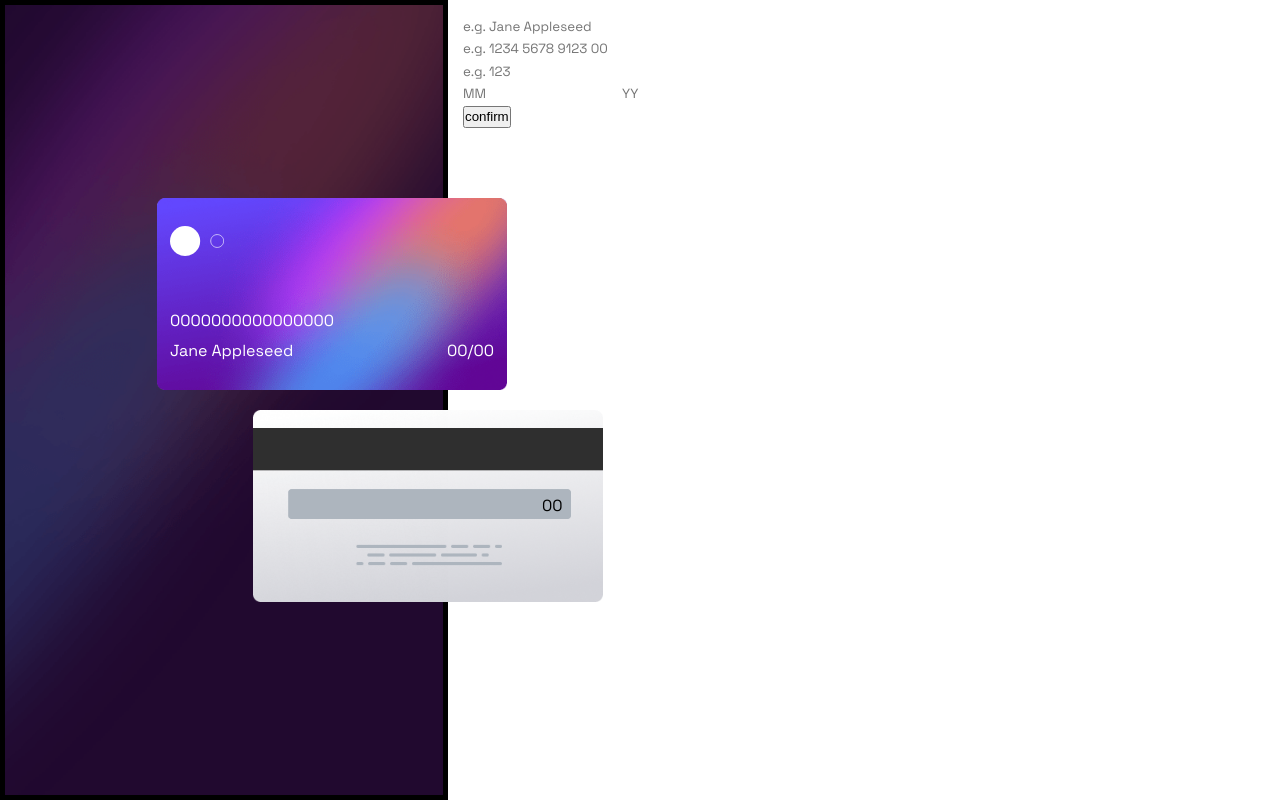
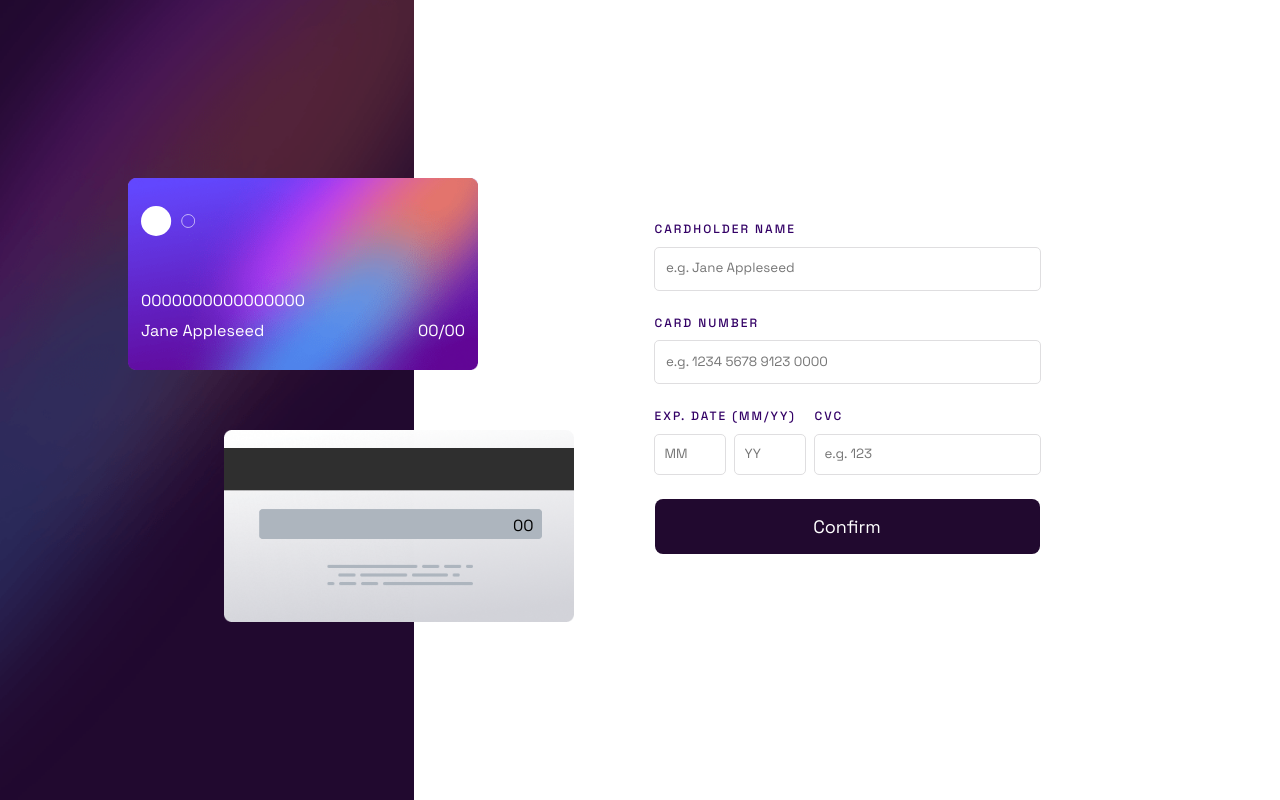
Before and after one commit to JorgeAMendoza/interactive-card-form, a React (Vite) app: page / in a window 1280 px wide. Built offline with nearby package versions, Linux system fonts and the light colour scheme.

Commit message:
card form styled, responds to screen sizing and error indicators appear correctly as well

```diff
--- a/src/App.tsx
+++ b/src/App.tsx
@@ -4,7 +4,7 @@ import CardDisplay from './components/CardDisplay/CardDisplay';
 import LoadingSpinner from './components/LoadingSpinner/LoadingSpinner';
 import SubmitConfirmation from './components/SubmitConfirmation/SubmitConfirmation';
 import AppStyled from './styles/App.Styled';
-import { Wrapper as CardFormWrapper } from './components/CardForm/CardForm.styled';
+import { CardFormWrapper } from './components/CardForm/CardForm.styled';
 import { Wrapper as CardDisplayWrapper } from './components/CardDisplay/CardDisplay.styled';
 
 type FormState = 'form' | 'loading' | 'thanks';
--- a/src/components/CardDisplay/CardDisplay.styled.ts
+++ b/src/components/CardDisplay/CardDisplay.styled.ts
@@ -18,7 +18,7 @@ export const Wrapper = styled.section`
   display: flex;
   flex-direction: column;
   background: url(${mobileBackgroundColor}) no-repeat center center/cover;
-  height: 25vh;
+  height: 22rem;
   padding: var(--padding-sm);
 
   @media screen and ${device.tablet} {
--- a/src/components/CardForm/CardForm.styled.ts
+++ b/src/components/CardForm/CardForm.styled.ts
@@ -1,9 +1,40 @@
 import styled from 'styled-components';
+import device from '../../utils/device-breakpoints';
 
-const CardFormStyled = styled.div``;
+const CardFormStyled = styled.div`
+  margin-block-start: var(--block-flow-md);
+  width: 100%;
 
-export const Wrapper = styled.section`
+  @media screen and (${device.tablet}) {
+    margin-block-start: 0;
+    width: 38.5rem;
+  }
+
+  form > * {
+    margin-block-end: min(2.5rem, 4.5vh);
+  }
+`;
+
+export const CardFormWrapper = styled.section`
   padding: var(--padding-sm);
+  width: 100%;
+  display: flex;
+  justify-content: center;
+  align-items: center;
+`;
+
+export const DateCVCWrapper = styled.div`
+  display: flex;
+  align-items: flex-start;
+  gap: 1rem;
+
+  > div:nth-of-type(1) {
+    width: 40%;
+  }
+
+  > div:nth-of-type(2) {
+    width: 60%;
+  }
 `;
 
 export default CardFormStyled;
--- a/src/components/CardForm/CardForm.tsx
+++ b/src/components/CardForm/CardForm.tsx
@@ -4,6 +4,8 @@ import DateField from './DateField/DateField';
 import TextField from './TextField/TextField';
 import { yupValidation } from '../../utils/form-validation';
 import CardFormStyled from './CardForm.styled';
+import { PrimaryButton } from '../../styles/Button.styled';
+import { DateCVCWrapper } from './CardForm.styled';
 
 const initialValues: CardFormProps = {
   cardHolderName: '',
@@ -32,26 +34,27 @@ const CardForm = ({ changeToLoading }: CardFormComponentProps) => {
       >
         <Form>
           <TextField
-            type="text"
-            name="cardHolderName"
-            id="cardHolderName"
-            placeholder="e.g. Jane Appleseed"
+            labelText="cardholder name"
+            inputProps={{
+              type: 'text',
+              name: 'cardHolderName',
+              id: 'cardHolderName',
+              placeholder: 'e.g. Jane Appleseed',
+            }}
           />
           <TextField
-            type="number"
-            name="cardNumber"
-            id="cardNumber"
-            placeholder="e.g. 1234 5678 9123 0000"
+            labelText="card number"
+            inputProps={{
+              type: 'text',
+              name: 'cardNumber',
+              id: 'cardNumber',
+              placeholder: 'e.g. 1234 5678 9123 0000',
+            }}
           />
 
-          <TextField
-            type="number"
-            name="cardCVC"
-            id="cardCVC"
-            placeholder="e.g. 123"
-          />
-
+          <DateCVCWrapper>
             <DateField
+              labelText="exp. date (mm/yy)"
               monthProps={{
                 name: 'cardMonthExp',
                 id: 'cardMonthExp',
@@ -65,7 +68,19 @@ const CardForm = ({ changeToLoading }: CardFormComponentProps) => {
                 id: 'cardYearExp',
               }}
             />
-          <button type="submit">confirm</button>
+
+            <TextField
+              labelText="CVC"
+              inputProps={{
+                type: 'text',
+                name: 'cardCVC',
+                placeholder: 'e.g. 123',
+                id: 'cardCVC',
+              }}
+            />
+          </DateCVCWrapper>
+
+          <PrimaryButton type="submit">confirm</PrimaryButton>
         </Form>
       </Formik>
     </CardFormStyled>
--- /dev/null
+++ b/src/components/CardForm/DateField/DateField.styled.ts
@@ -0,0 +1,71 @@
+import styled from 'styled-components';
+
+interface DateFieldStyledProps {
+  monthInvalid: boolean;
+  yearInvalid: boolean;
+}
+
+const DateFieldStyled = styled.div<DateFieldStyledProps>`
+  p {
+    font-weight: 500;
+  }
+  p:first-child {
+    font-size: var(--small-text);
+    color: var(--primary-color);
+    text-transform: uppercase;
+    letter-spacing: 2px;
+  }
+
+  p:last-child {
+    font-size: 1.2rem;
+    text-transform: none;
+    margin-block-start: 1rem;
+    color: #ff5050;
+  }
+
+  > div {
+    display: flex;
+    margin-block-start: 0.5rem;
+    align-items: flex-start;
+    gap: 1rem;
+  }
+
+  > label {
+    font-size: var(--small-text);
+    color: var(--primary-color);
+    text-transform: uppercase;
+    letter-spacing: 2px;
+  }
+
+  label > input {
+    display: block;
+    width: 100%;
+    padding: var(--padding-sm);
+    color: inherit;
+    border-radius: 4px;
+    font-weight: inherit;
+    margin-block-start: 0.5rem;
+
+    &:focus {
+      outline: 1px solid var(--primary-color);
+    }
+  }
+
+  > div label {
+    &:nth-of-type(1) {
+      input {
+        outline: 1px solid
+          ${({ monthInvalid }) => (monthInvalid ? 'red' : '#dfdee0')};
+      }
+    }
+
+    &:nth-of-type(2) {
+      input {
+        outline: 1px solid
+          ${({ yearInvalid }) => (yearInvalid ? 'red' : '#dfdee0')};
+      }
+    }
+  }
+`;
+
+export default DateFieldStyled;
--- a/src/components/CardForm/DateField/DateField.tsx
+++ b/src/components/CardForm/DateField/DateField.tsx
@@ -1,8 +1,11 @@
+import { useEffect, useState } from 'react';
 import { useField } from 'formik';
 import { useCardDisplayContext } from '../../../context/CardDisplayContext';
 import { CardFormPropsKeys } from '../../../types/forms';
+import DateFieldStyled from './DateField.styled';
 
 interface DateFieldProps {
+  labelText: string;
   monthProps: {
     name: 'cardMonthExp';
     type: string;
@@ -17,10 +20,20 @@ interface DateFieldProps {
   };
 }
 
-const DateField = (props: DateFieldProps) => {
-  const [monthField, monthMeta] = useField(props.monthProps.name);
-  const [yearField, yearMeta] = useField(props.yearProps.name);
+const DateField = ({ labelText, monthProps, yearProps }: DateFieldProps) => {
+  const [monthInvalid, setMonthInvalid] = useState(false);
+  const [yearInvalid, setYearInvalid] = useState(false);
+  const [monthField, monthMeta] = useField(monthProps.name);
+  const [yearField, yearMeta] = useField(yearProps.name);
   const { dispatch } = useCardDisplayContext();
+
+  useEffect(() => {
+    if (monthMeta.touched && monthMeta.error) setMonthInvalid(true);
+    else setMonthInvalid(false);
+
+    if (yearMeta.touched && yearMeta.error) setYearInvalid(true);
+    else setYearInvalid(false);
+  }, [monthMeta.touched, monthMeta.error, yearMeta.touched, yearMeta.error]);
 
   const cardDisplayUpdate = (fieldName: CardFormPropsKeys, input: string) => {
     switch (fieldName) {
@@ -36,14 +49,16 @@ const DateField = (props: DateFieldProps) => {
   };
 
   return (
+    <DateFieldStyled monthInvalid={monthInvalid} yearInvalid={yearInvalid}>
+      <p>{labelText}</p>
       <div>
         <label>
           <input
             {...monthField}
-          {...props.monthProps}
+            {...monthProps}
             onChange={(e) => {
               monthField.onChange(e);
-            cardDisplayUpdate(props.monthProps.name, e.target.value);
+              cardDisplayUpdate(monthProps.name, e.target.value);
             }}
           />
         </label>
@@ -51,20 +66,21 @@ const DateField = (props: DateFieldProps) => {
         <label>
           <input
             {...yearField}
-          {...props.yearProps}
+            {...yearProps}
             onChange={(e) => {
               yearField.onChange(e);
-            cardDisplayUpdate(props.yearProps.name, e.target.value);
+              cardDisplayUpdate(yearProps.name, e.target.value);
             }}
           />
         </label>
+      </div>
 
       {monthMeta.touched && monthMeta.error ? (
         <p>{monthMeta.error}</p>
       ) : yearMeta.touched && yearMeta.error ? (
         <p>{yearMeta.error}</p>
       ) : null}
-    </div>
+    </DateFieldStyled>
   );
 };
 
--- /dev/null
+++ b/src/components/CardForm/TextField/TextField.styled.ts
@@ -0,0 +1,44 @@
+import styled from 'styled-components';
+
+interface TextFieldStyledProps {
+  inputInvalid: boolean;
+}
+
+const TextFieldStyled = styled.div<TextFieldStyledProps>`
+  label > p:first-child {
+    font-size: var(--small-text);
+    color: var(--primary-color);
+    text-transform: uppercase;
+    font-weight: 500;
+    letter-spacing: 2px;
+    margin: 0;
+    margin-block-end: 1rem;
+  }
+
+  input {
+    display: block;
+    margin-block-start: 0.5rem;
+    border-radius: 4px;
+    outline: 1px solid
+      ${({ inputInvalid }) => (inputInvalid ? 'red' : '#dfdee0')};
+    width: 100%;
+    padding: var(--padding-sm);
+    color: inherit;
+    font-weight: inherit;
+
+    &:focus {
+      outline: 1px solid var(--primary-color);
+    }
+  }
+
+  p {
+    font-weight: 500;
+    font-size: var(--small-text);
+    text-transform: none;
+    margin-block-start: 1rem;
+    color: #ff5050;
+    letter-spacing: normal;
+  }
+`;
+
+export default TextFieldStyled;
--- a/src/components/CardForm/TextField/TextField.tsx
+++ b/src/components/CardForm/TextField/TextField.tsx
@@ -1,17 +1,30 @@
 import { useField } from 'formik';
+import { useEffect, useState } from 'react';
 import { useCardDisplayContext } from '../../../context/CardDisplayContext';
 import { CardFormPropsKeys } from '../../../types/forms';
+import TextFieldStyled from './TextField.styled';
 
-interface TextFieldProps {
+interface InputProps {
   name: CardFormPropsKeys;
   type: string;
-  id: TextFieldProps['name'];
+  id: InputProps['name'];
   placeholder: string;
 }
 
-const TextField = (props: TextFieldProps) => {
-  const [field, meta] = useField(props.name);
+interface TextFieldProps {
+  labelText: string;
+  inputProps: InputProps;
+}
+
+const TextField = ({ labelText, inputProps }: TextFieldProps) => {
+  const [inputInvalid, setInputInvalid] = useState(false);
+  const [field, meta] = useField(inputProps.name);
   const { dispatch } = useCardDisplayContext();
+
+  useEffect(() => {
+    if (meta.touched && meta.error) setInputInvalid(true);
+    else setInputInvalid(false);
+  }, [meta.error]);
 
   const cardDisplayUpdate = (fieldName: CardFormPropsKeys, input: string) => {
     switch (fieldName) {
@@ -31,19 +44,20 @@ const TextField = (props: TextFieldProps) => {
   };
 
   return (
-    <div>
+    <TextFieldStyled inputInvalid={inputInvalid}>
       <label>
+        <p>{labelText}</p>
         <input
           {...field}
-          {...props}
+          {...inputProps}
           onChange={(e) => {
             field.onChange(e);
-            cardDisplayUpdate(props.name, e.target.value);
+            cardDisplayUpdate(inputProps.name, e.target.value);
           }}
         />
         {meta.touched && meta.error ? <p>{meta.error}</p> : null}
       </label>
-    </div>
+    </TextFieldStyled>
   );
 };
 
--- a/src/styles/App.Styled.ts
+++ b/src/styles/App.Styled.ts
@@ -10,10 +10,11 @@ const AppStyled = styled.main`
     flex-direction: row;
 
     > *:first-child {
-      border: 5px solid black;
       width: min(35vw, 100rem);
     }
   }
 `;
 
+
+
 export default AppStyled;
--- /dev/null
+++ b/src/styles/Button.styled.ts
@@ -0,0 +1,18 @@
+import styled from 'styled-components';
+
+const Button = styled.button`
+  border: none;
+  font-family: inherit;
+  cursor: pointer;
+  min-width: 4ch;
+  padding: 1.5rem 3rem;
+  border-radius: 8px;
+  text-transform: capitalize;
+`;
+
+export const PrimaryButton = styled(Button)`
+  color: white;
+  background-color: #21092f;
+  width: 100%;
+  font-size: 1.8rem;
+`;
--- a/src/styles/Global.styled.ts
+++ b/src/styles/Global.styled.ts
@@ -5,6 +5,17 @@ const GlobalStyles = createGlobalStyle`
     --padding-sm: clamp(1rem,    3%, 1.5rem);
     --padding-md: clamp(1.5rem,  6%,   3rem);
     --padding-lg: clamp(3rem,   12%,   6rem);
+
+    --block-flow-sm: min(2rem,  4vh);
+    --block-flow-md: min(4rem,  8vh);
+    --block-flow-lg: min(8rem, 20vh);
+
+    --white-text: #fff;
+    --primary-color: #330066;
+
+    --small-text: clamp(1rem, 1vw, 1.2rem);
+    --medium-text: clamp(1.4rem, 10vw, 1.6rem);
+    --large-text: clamp(1.8rem, 10vw, 2.2rem);
   }
   html {
     font-size: 62.5%;
```
Lines whose indentation alone changed are shown as unchanged.
